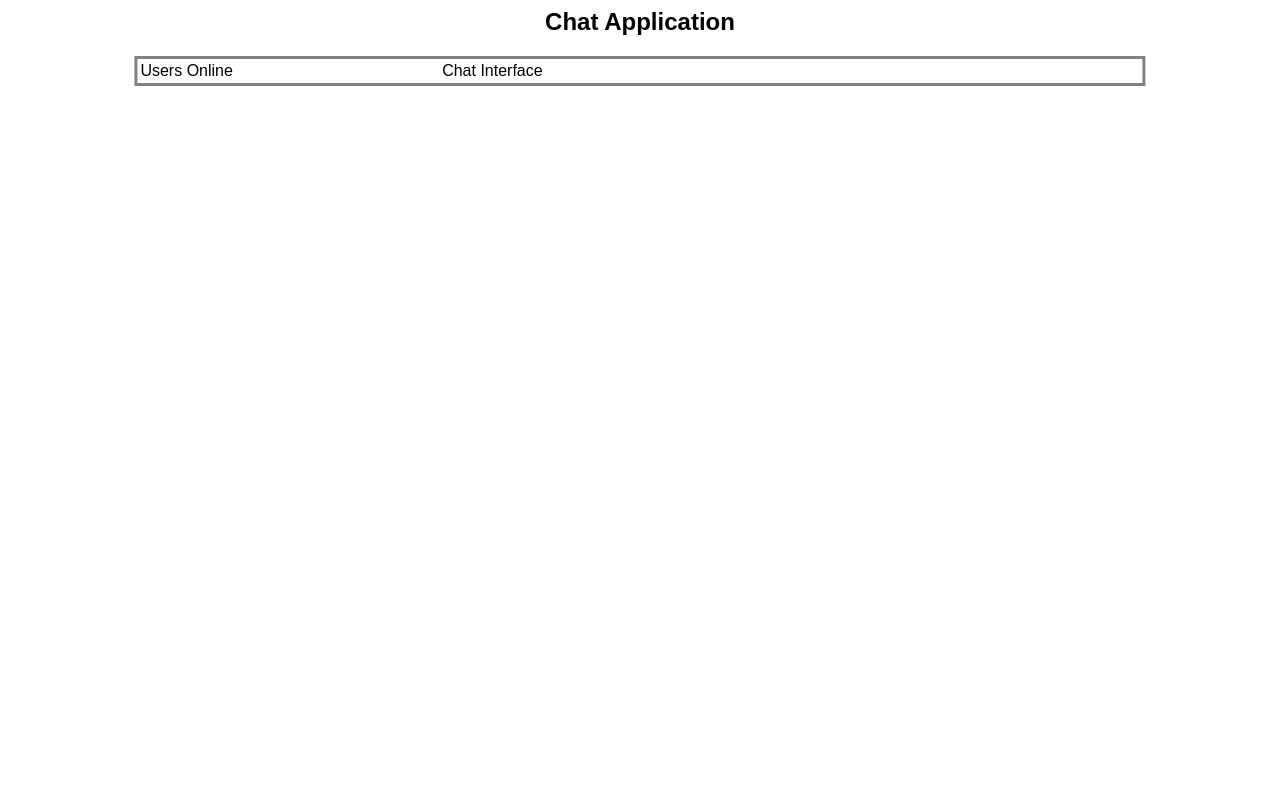
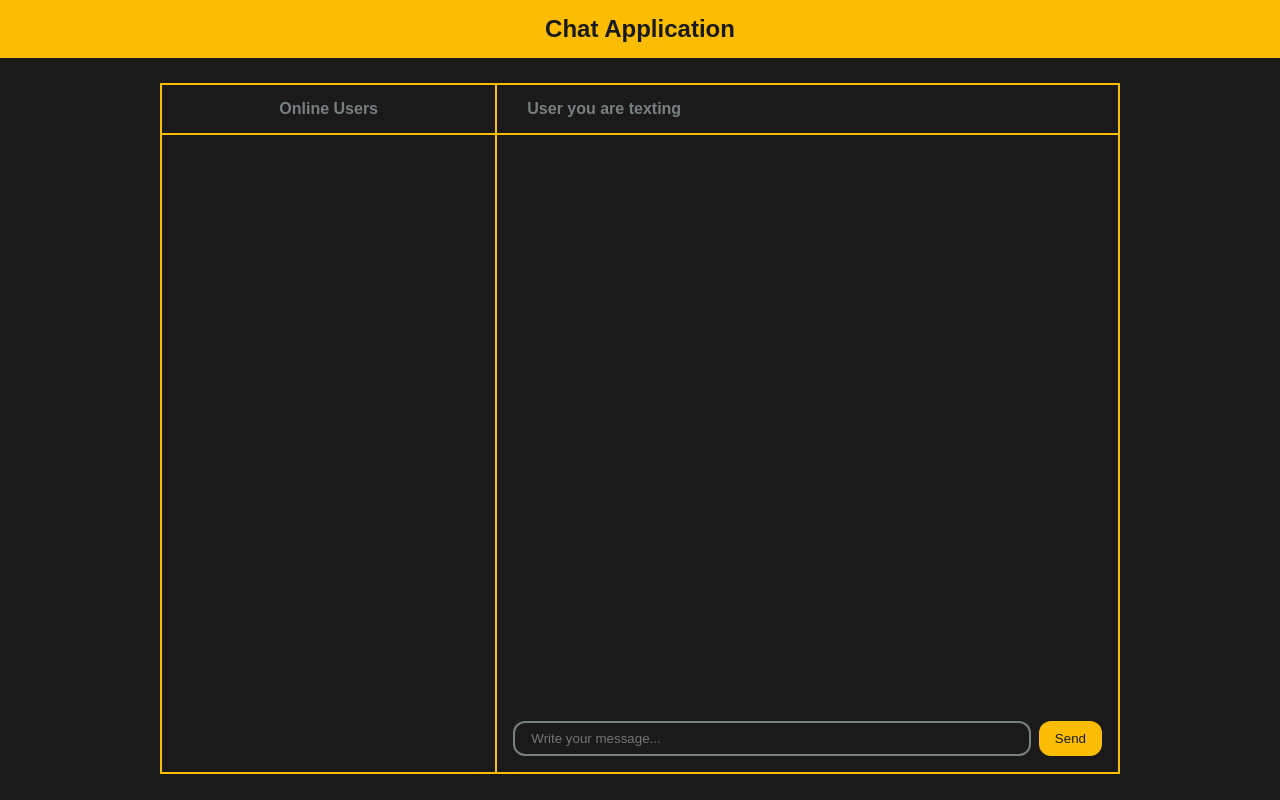
Before and after one commit to therealsujitk/socket-chat-app, a website: page index.html in a window 1280 px wide. Drawn offline with Linux system fonts and the light colour scheme; a web font is replaced by a local one.

Commit message:
Several design improvements

```diff
--- a/assets/css/main.css
+++ b/assets/css/main.css
@@ -1,23 +1,95 @@
 body {
 	font-family: 'Recursive', sans-serif;
+	margin: 0;
+	background: #1a1a1a;
 }
 
 #header {
 	width: 100%;
 	text-align: center;
+	background: #fbbc04;
+	color: #1a1a1a;
+	padding: 15px 0px;
+	margin: 0;
 }
 
 #chat-interface {
+	color: #778080;
+	margin-top: 25px;
+	margin-bottom: 25px;
 	margin-left: 50%;
-	width: 80%;
-	border-style: solid;
+	width: 75%;
 	transform: translate(-50%, 0%);
 }
 
-#users {
-	width: 30%;
+table, td, th {
+	vertical-align: top;
+	border-style: solid;
+	border-width: 1px;
+	border-color: #fbbc04;
+	border-spacing: 0;
 }
 
-#chat {
-	width: 70%;
+th {
+	padding: 15px 30px;
 }
+
+td {
+	height: 60vh;
+	height: var(--cih);
+	max-height: 60vh;
+	max-height: var(--cih);
+	overflow: auto;
+}
+
+#users-header {
+	width: 35%;
+}
+
+#chat-header {
+	text-align: left;
+	width: 65%;
+}
+
+#messages {
+	height: var(--mh);
+	max-height: var(--mh);
+	overflow: auto;
+}
+
+#chat-footer {
+	width: 100%;
+	display: inline-flex;
+	bottom: 0;
+}
+
+#chat-box {
+	background: none;
+	color: #fff;
+	border-style: solid;
+	border-width: 2px;
+	border-color: #778080;
+	border-radius: 12px;
+	padding: 8px 16px;
+	margin: 15px 7.5px 15px 15px;
+	width: 100%;
+	transition: border 0.5s;
+}
+
+#chat-box:focus {
+	border-color: #fbbc04;
+}
+
+#send {
+	background: #fbbc04;
+	color: #1a1a1a;
+	border: none;
+	border-radius: 12px;
+	padding: 8px 16px;
+	margin: 15px 15px 15px 0px;
+	cursor: pointer;
+}
+
+#send:hover {
+	background: #e2a904;
+}
--- a/index.html
+++ b/index.html
@@ -8,12 +8,41 @@
 	<body>
 		<h2 id="header">Chat Application</h2>
 		<table id="chat-interface">
-			<td id="users">
-				Users Online
-			</td>
-			<td id="chat">
-				Chat Interface
-			</td>
+			<tr>
+				<th id="users-header">Online Users</th>
+				<th id="chat-header">User you are texting</th>
+			</tr>
+			<tr>
+				<td id="users">
+				</td>
+				<td id="chat">
+					<div id="messages">
+					</div>
+					<div id="chat-footer">
+						<input id="chat-box" placeholder="Write your message..."></input>
+						<input id="send" type="button" value="Send"></input>
+					</div>
+				</td>
+			</tr>
 		</table>
+		<div id="nickname-modal">
+		</div>
+		<script>
+			function calcHeight() {
+				let headerHeight = document.getElementById('header').offsetHeight;
+				let chatInterfaceHeaderHeight = document.getElementById('chat-header').offsetHeight;
+
+				let chatInterfaceHeight = window.innerHeight - headerHeight - chatInterfaceHeaderHeight - 25 - 25 - 3;
+				document.documentElement.style.setProperty('--cih', `${chatInterfaceHeight}px`);
+
+				let chatFooterHeight = document.getElementById('chat-footer').offsetHeight;
+
+				let messagesHeight = chatInterfaceHeight - chatFooterHeight - 4;
+				document.documentElement.style.setProperty('--mh', `${messagesHeight}px`);
+			}
+
+			calcHeight();
+			window.addEventListener("resize", calcHeight);
+		</script>
 	</body>
 </html>
```
